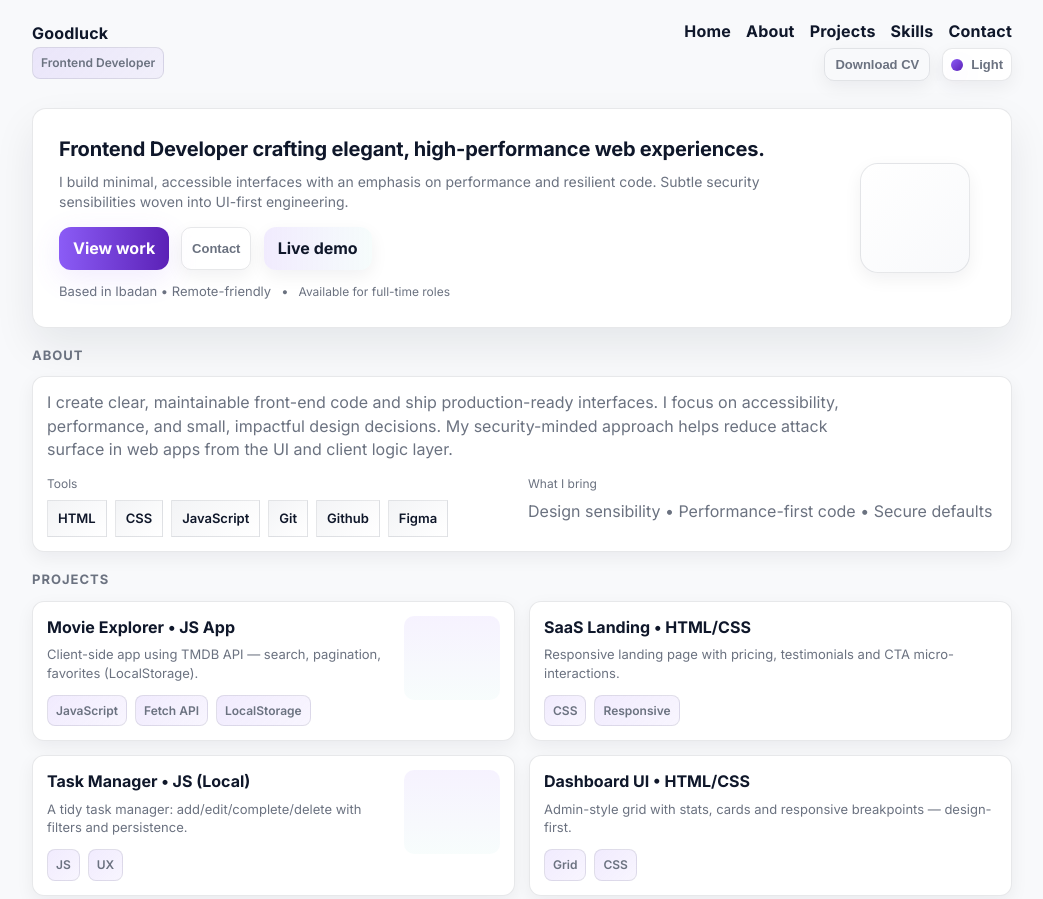
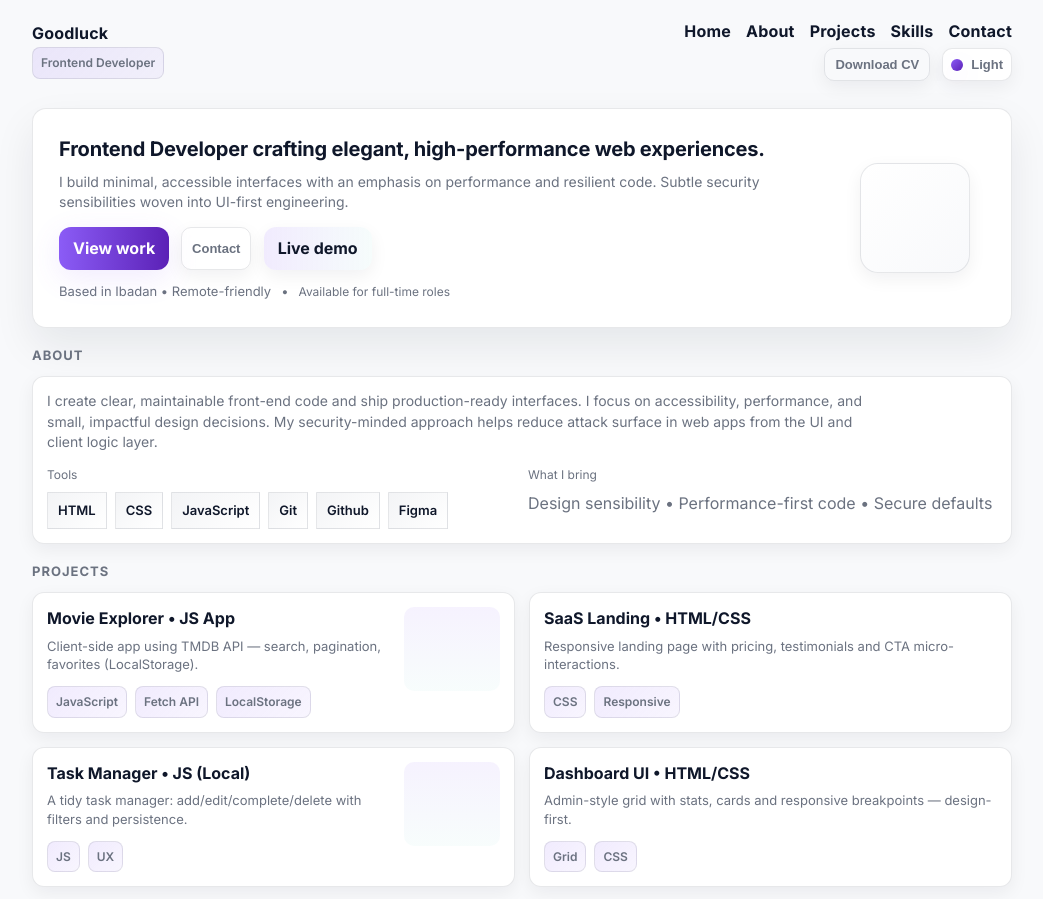
Before and after one commit to goodluck2626/portfolio, a plain HTML site: page index.html in a window 1280 px wide. Shown: the top 899 px of the page, without its empty margins (118-1161 px from the left). Drawn offline with Linux system fonts and the light colour scheme; files that its build step writes are made by us from their sources.

Commit message:
update index.html

```diff
--- a/index.html
+++ b/index.html
@@ -87,7 +87,7 @@
       <section aria-label="About" id="about" style="margin-top:18px">
         <div class="section-title">ABOUT</div>
         <div class="card" style="display:flex;gap:14px;align-items:center;flex-direction:column">
-          <p style="text-align:left;max-width:820px;color:var(--muted);align-self: flex-start;">
+          <p style="text-align:left;max-width:820px;color:var(--muted);align-self: flex-start;font-size: 14px;">
             I create clear, maintainable front-end code and ship production-ready interfaces. I focus on
             accessibility, performance, and small, impactful design decisions. My security-minded approach
             helps reduce attack surface in web apps from the UI and client logic layer.
```
